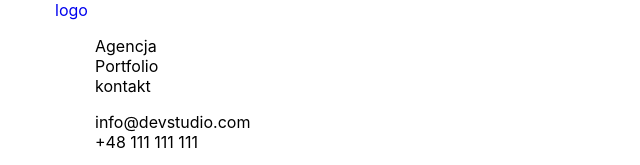
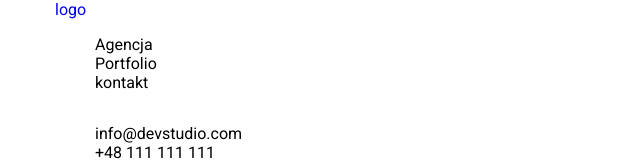
Before and after one commit to KarolMajch/goit-markup-hw-02, a plain HTML site: page portfolio.html in a window 1280 px wide. Shown: the top 165 px of the page, without its empty margins (0-640 px from the left). Drawn offline with Linux system fonts and the light colour scheme; files that its build step writes are made by us from their sources.

Commit message:
zadanie nr 2

```diff
--- a/portfolio.html
+++ b/portfolio.html
@@ -1,4 +1,3 @@
-<!DOCTYPE html>
 <!DOCTYPE html>
 <html lang="en">
   <head>
@@ -6,6 +5,9 @@
     <meta http-equiv="X-UA-Compatible" content="IE=edge" />
     <meta name="viewport" content="width=device-width, initial-scale=1.0" />
     <link rel="stylesheet" href="./style.css" />
+    <link rel="preconnect" href="https://fonts.googleapis.com">
+    <link rel="preconnect" href="https://fonts.gstatic.com" crossorigin>
+    <link href="https://fonts.googleapis.com/css2?family=Raleway:wght@700&family=Roboto:wght@400;500;700;900&display=swap" rel="stylesheet">
 </head>
 
 <body class="body">
--- a/style.css
+++ b/style/style.css
@@ -97,6 +97,7 @@
   letter-spacing: 3%;
   line-height: 26px;
 }
+
 .name-services {
   text-align: left;
   font-size: 18;
@@ -114,6 +115,7 @@
 }
 .list-style {
   list-style: none;
+  display: inline-block;
 }
 
 .adress .button:hover {
@@ -121,13 +123,12 @@
 }
 
 .body {
-  font-family: -apple-system, BlinkMacSystemFont, "Segoe UI", Roboto, Oxygen,
-    Ubuntu, Cantarell, "Open Sans", "Helvetica Neue", sans-serif;
   color: var(--brand-color);
   width: 1170px;
   height: 1360px;
   background-color: white;
   margin: auto;
+  font-family: "Roboto", sans-serif;
 }
 
 .photo {
```
Also changed, not shown: index.html (+6 -6 lines).
